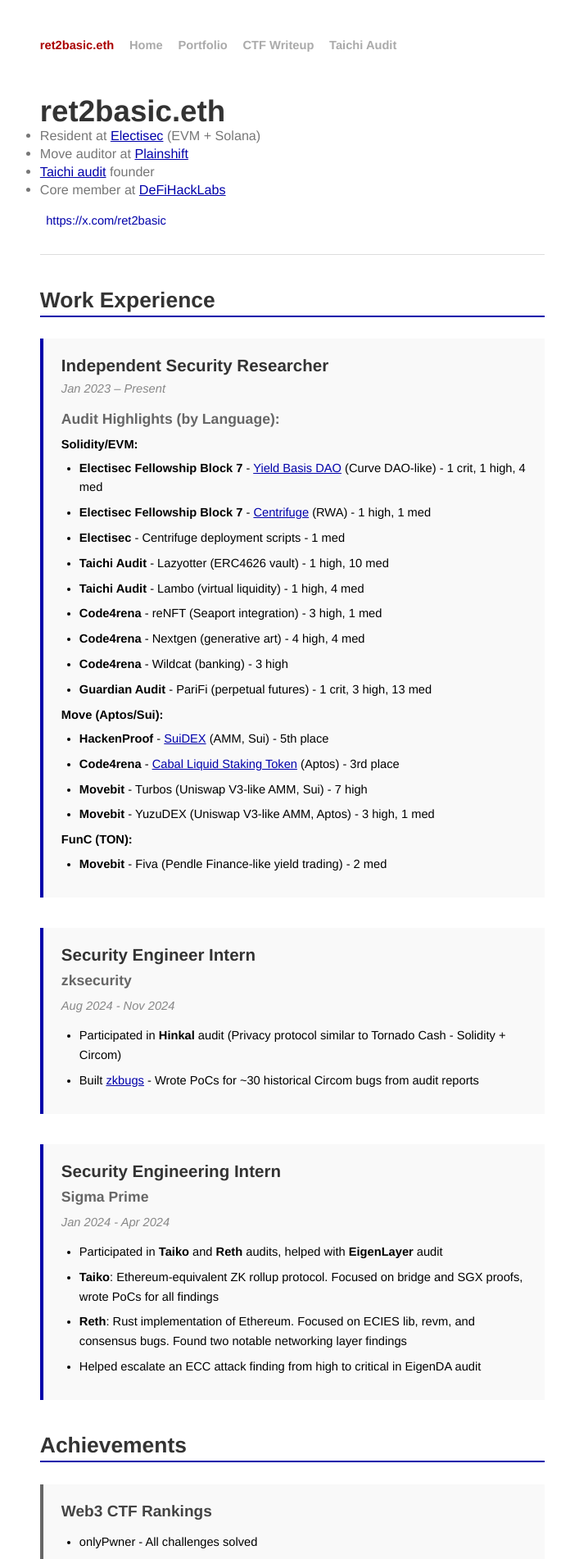
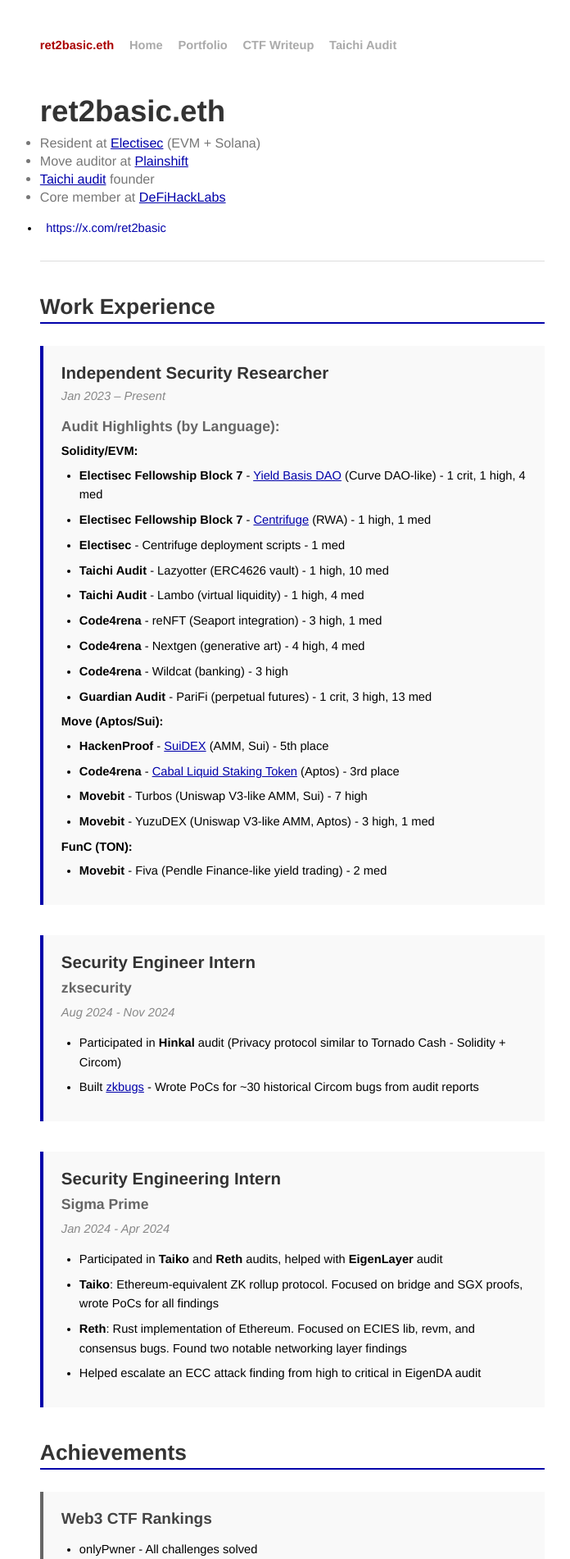
Before and after one commit to ret2basic/ret2basic.github.io, a Jekyll site: the page built from index.html, in a window 1280 px wide. Shown: the top 1902 px of the page at 82% size, without its empty margins (283-979 px from the left). Built offline with Jekyll 4.4.1, drawn with Linux system fonts in a browser that asks for light colours.

Commit message:
Adjust hero spacing and contact link

```diff
--- a/css/screen.css
+++ b/css/screen.css
@@ -230,6 +230,7 @@
 .tagline {
   font-size: 1.1em;
   color: #777;
+  margin-top: 1em;
   margin-bottom: 1em;
 }
 
--- a/index.html
+++ b/index.html
@@ -13,9 +13,9 @@
       <li>Core member at <a href="https://defihacklabs.io/" target="_blank">DeFiHackLabs</a></li>
     </ul>
 
-    <div class="contact-links">
-      <a href="https://x.com/ret2basic" target="_blank">https://x.com/ret2basic</a>
-    </div>
+    <ul class="contact-links">
+      <li><a href="https://x.com/ret2basic" target="_blank">https://x.com/ret2basic</a></li>
+    </ul>
   </section>
 
   <section class="work-experience">
```
